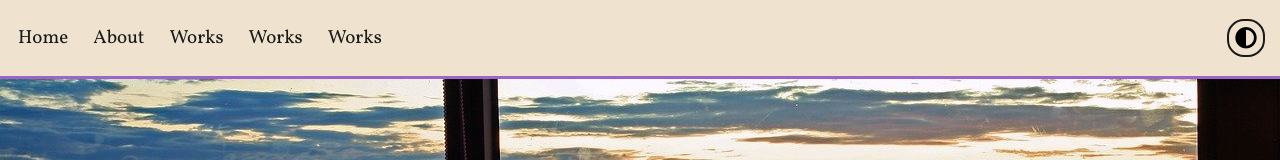
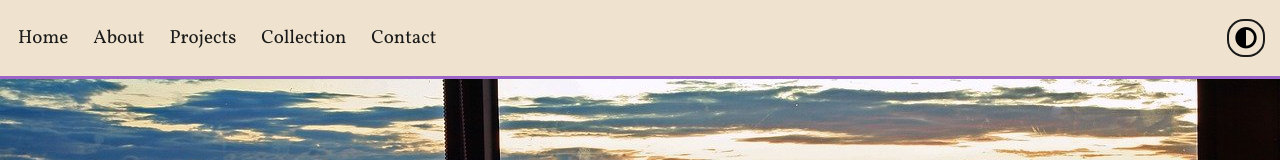
Before and after one commit to Yasengo/portfolio, a plain HTML site: page index.html in a window 1280 px wide. Shown: the top 160 px of the page. Drawn offline with Linux system fonts and the light colour scheme.

Commit message:
Update index.html

```diff
--- a/index.html
+++ b/index.html
@@ -19,13 +19,13 @@
                     <a href="#about">About</a>
                 </li>
                 <li>
-                    <a href="">works</a>
+                    <a href="">projects</a>
                 </li>
                 <li>
-                    <a href="">works</a>
+                    <a href="">collection</a>
                 </li>
                 <li>
-                    <a href="">works</a>
+                    <a href="">contact</a>
                 </li>
             </ul>
 
```
